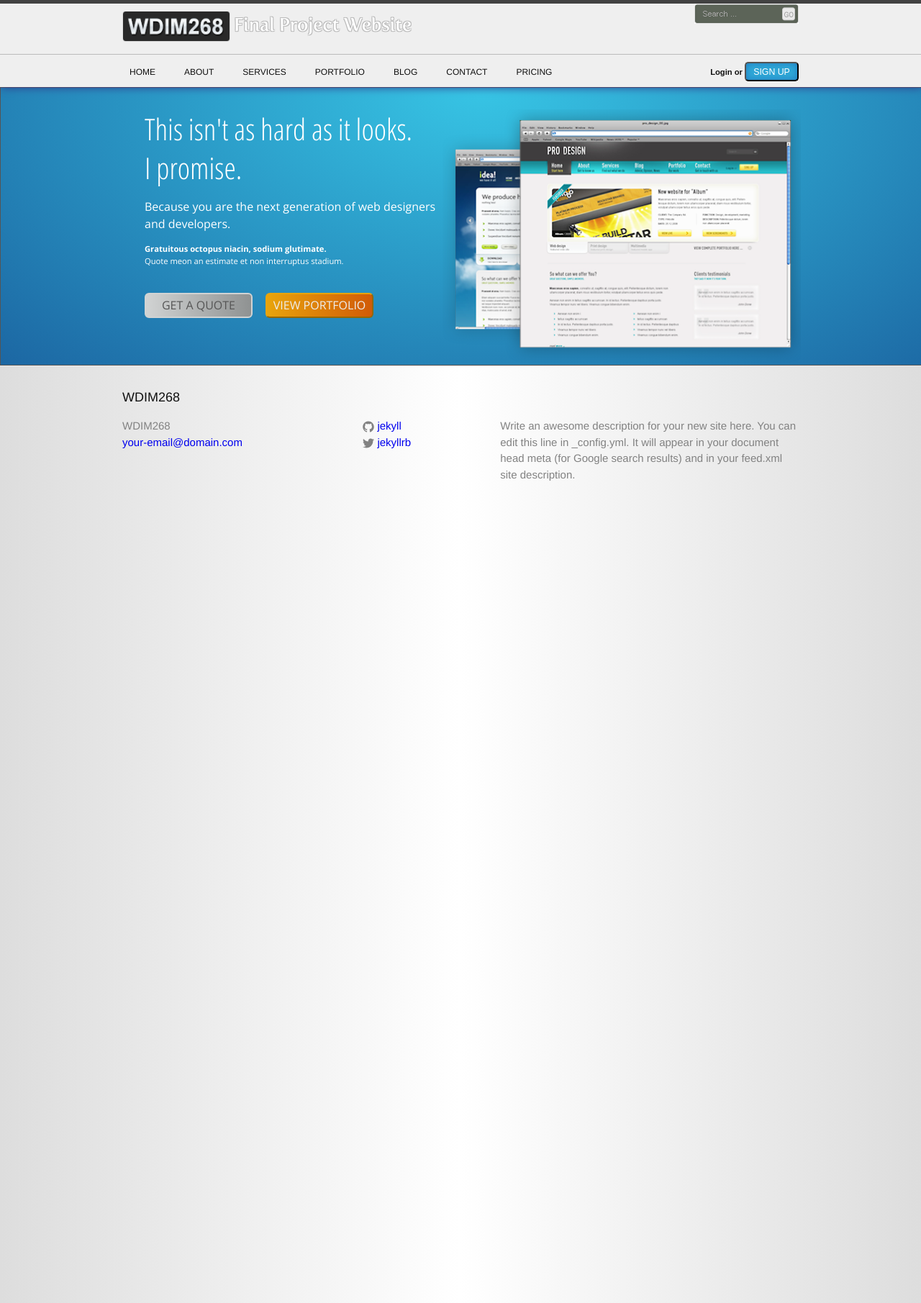
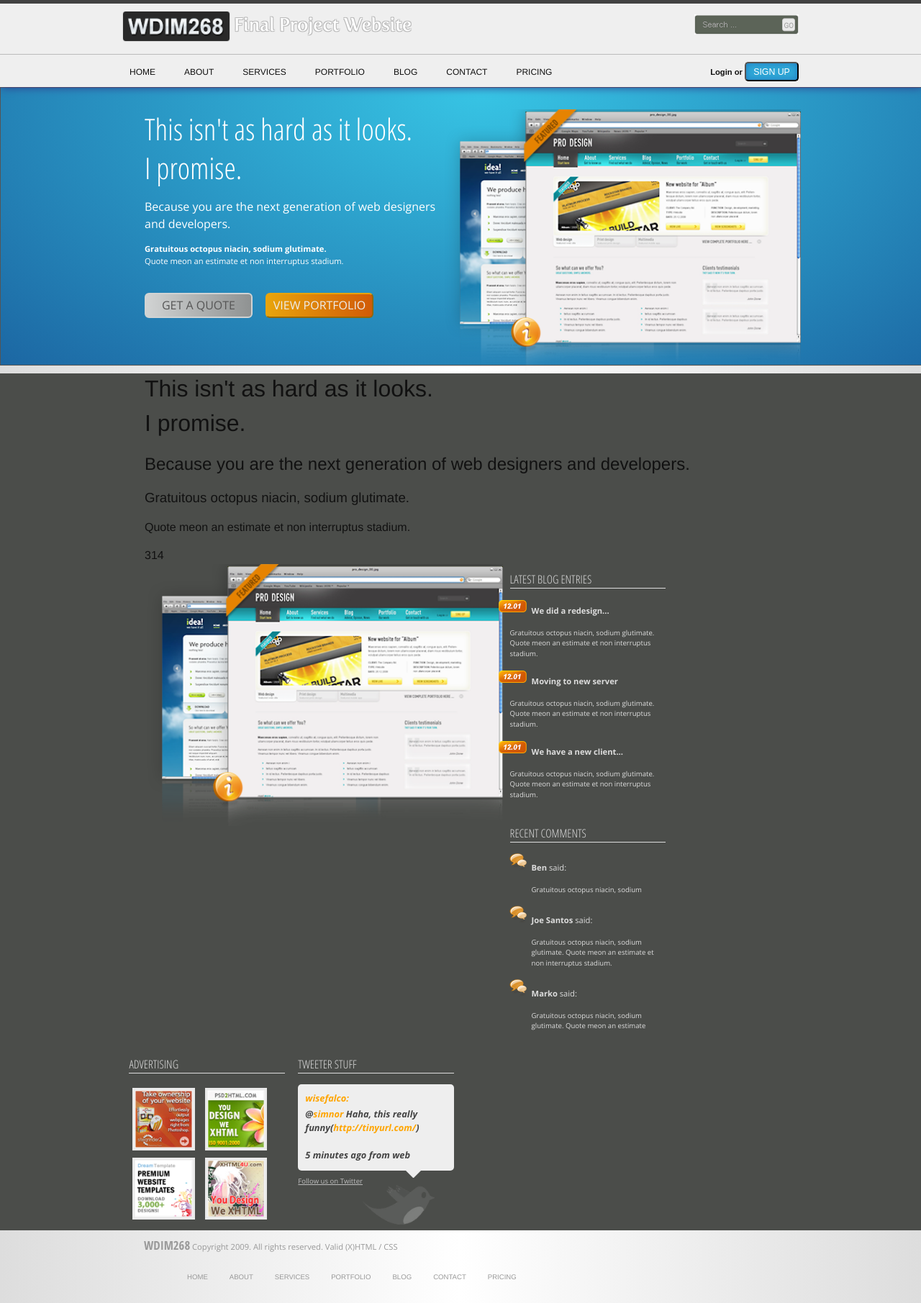
Before and after one commit to jhanauska/jhanauska.github.io, a Jekyll site: the page built from index.html, in a window 1280 px wide. Shown: the whole page at 72% size. Built offline with Jekyll 4.4.1, drawn with Linux system fonts in a browser that asks for light colours; nearby versions of some CDN libraries; some web fonts are replaced.

Commit message:
Committing this week work so far

```diff
--- a/_includes/footer.html
+++ b/_includes/footer.html
@@ -1,55 +1,92 @@
 <footer class="site-footer">
-
+    <div class="footer-content">
         <div class="wrapper">
-
-    <h2 class="footer-heading">{{ site.title }}</h2>
-
-    <div class="footer-col-wrapper">
-      <div class="footer-col  footer-col-1">
-        <ul class="contact-list">
-          <li>{{ site.title }}</li>
-          <li><a href="mailto:{{ site.email }}">{{ site.email }}</a></li>
+            <div class="foot-cont-block">
+                <h1>LATEST BLOG ENTRIES</h1>
+                <ul class="lat-blog">
+                    <li>
+                        <h2><strong>We did a redesign...</strong></h2>
+                    </li>
+                </ul>
+                <p>Gratuitous octopus niacin, sodium glutimate. Quote meon an estimate et non interruptus stadium.</p>
+                <ul class="lat-blog">
+                    <li>
+                        <h2><strong>Moving to new server</strong></h2>
+                    </li>
+                </ul>
+                <p>Gratuitous octopus niacin, sodium glutimate. Quote meon an estimate et non interruptus stadium.</p>
+                <ul class="lat-blog">
+                    <li>
+                        <h2><strong>We have a new client...</strong></h2>
+                    </li>
+                </ul>
+                <p>Gratuitous octopus niacin, sodium glutimate. Quote meon an estimate et non interruptus stadium.</p>
+            </div>
+            <div class="foot-cont-block">
+                <h1>RECENT COMMENTS</h1>
+                <ul class="rec-comments">
+                    <li>
+                        <h2><strong>Ben</strong> said:</h2>
+                        <p>Gratuitous octopus niacin, sodium</p>
+                    </li>
+                    <li>
+                        <h2><strong>Joe Santos</strong> said:</h2>
+                        <p>Gratuitous octopus niacin, sodium glutimate. Quote meon an estimate et non interruptus stadium.</p>
+                    </li>
+                    <li>
+                        <h2><strong>Marko</strong> said:</h2>
+                        <p>Gratuitous octopus niacin, sodium glutimate. Quote meon an estimate</p>
+                    </li>
                 </ul>
             </div>
+            <div class="foot-cont-block">
+                <h1>ADVERTISING</h1>
+                    <img class="ad-img" src="assets/ad1.png">
+                    <img class="ad-img" src="assets/ad2.png">
+                    <img class="ad-img" src="assets/ad3.png">
+                    <img class="ad-img" src="assets/ad4.png">
+            </div>
+            <div class="foot-cont-block">
+                <h1>TWEETER STUFF</h1>
+                <div class="tweet">
+                    <h2>wisefalco:</h2>
+                    <p>@<span class="orange">simnor</span> Haha, this really funny(<span class="orange">http://tinyurl.com/</span>)<br><br>
+                    5 minutes ago from web</p>
+                </div>
+                <a class="tweetlink" href="#">Follow us on Twitter</a>
+                <img class="tweetImg" src="assets/twitterBird.png">
+            </div>
+        </div>
+    </div>
+    <div class="bottom-bar">
+        <div class="wrapper">
+            <div class="wrapper">
+            <nav class="site-nav">
+                <a href="#" class="menu-icon">
+                    <svg viewBox="0 0 18 15">
+                    <path fill="#424242" d="M18,1.484c0,0.82-0.665,1.484-1.484,1.484H1.484C0.665,2.969,0,2.304,0,1.484l0,0C0,0.665,0.665,0,1.484,0 h15.031C17.335,0,18,0.665,18,1.484L18,1.484z"/>
+                    <path fill="#424242" d="M18,7.516C18,8.335,17.335,9,16.516,9H1.484C0.665,9,0,8.335,0,7.516l0,0c0-0.82,0.665-1.484,1.484-1.484 h15.031C17.335,6.031,18,6.696,18,7.516L18,7.516z"/>
+                    <path fill="#424242" d="M18,13.516C18,14.335,17.335,15,16.516,15H1.484C0.665,15,0,14.335,0,13.516l0,0 c0-0.82,0.665-1.484,1.484-1.484h15.031C17.335,12.031,18,12.696,18,13.516L18,13.516z"/>
+                    </svg>
+                </a>
 
-      <div class="footer-col  footer-col-2">
-        <ul class="social-media-list">
-          {% if site.github_username %}
-          <li>
-            <a href="https://github.com/{{ site.github_username }}">
-              <span class="icon  icon--github">
-                <svg viewBox="0 0 16 16">
-                  <path fill="#828282" d="M7.999,0.431c-4.285,0-7.76,3.474-7.76,7.761 c0,3.428,2.223,6.337,5.307,7.363c0.388,0.071,0.53-0.168,0.53-0.374c0-0.184-0.007-0.672-0.01-1.32 c-2.159,0.469-2.614-1.04-2.614-1.04c-0.353-0.896-0.862-1.135-0.862-1.135c-0.705-0.481,0.053-0.472,0.053-0.472 c0.779,0.055,1.189,0.8,1.189,0.8c0.692,1.186,1.816,0.843,2.258,0.645c0.071-0.502,0.271-0.843,0.493-1.037 C4.86,11.425,3.049,10.76,3.049,7.786c0-0.847,0.302-1.54,0.799-2.082C3.768,5.507,3.501,4.718,3.924,3.65 c0,0,0.652-0.209,2.134,0.796C6.677,4.273,7.34,4.187,8,4.184c0.659,0.003,1.323,0.089,1.943,0.261 c1.482-1.004,2.132-0.796,2.132-0.796c0.423,1.068,0.157,1.857,0.077,2.054c0.497,0.542,0.798,1.235,0.798,2.082 c0,2.981-1.814,3.637-3.543,3.829c0.279,0.24,0.527,0.713,0.527,1.437c0,1.037-0.01,1.874-0.01,2.129 c0,0.208,0.14,0.449,0.534,0.373c3.081-1.028,5.302-3.935,5.302-7.362C15.76,3.906,12.285,0.431,7.999,0.431z"/>
-                </svg>
-              </span>
+                <div class="trigger">
+                    <p class="footInfo"><span class="footTitle">{{ site.title }}</span> Copyright 2009. All rights reserved. Valid (X)HTML / CSS</p>
+                    <div class="foot-nav">
+                    {% assign num = 10 %}
+                        {% for i in (1..num) %}
 
-              <span class="username">{{ site.github_username }}</span>
-            </a>
-          </li>
+                        {% for page in site.pages %}
+                            {% if page.num == i %}
+                            <a class="foot-nav-link" href="{{ page.url | prepend: site.baseurl }}">{{ page.title | upcase }}</a>
                             {% endif %}
-
-          {% if site.twitter_username %}
-          <li>
-            <a href="https://twitter.com/{{ site.twitter_username }}">
-              <span class="icon  icon--twitter">
-                <svg viewBox="0 0 16 16">
-                  <path fill="#828282" d="M15.969,3.058c-0.586,0.26-1.217,0.436-1.878,0.515c0.675-0.405,1.194-1.045,1.438-1.809
-                  c-0.632,0.375-1.332,0.647-2.076,0.793c-0.596-0.636-1.446-1.033-2.387-1.033c-1.806,0-3.27,1.464-3.27,3.27 c0,0.256,0.029,0.506,0.085,0.745C5.163,5.404,2.753,4.102,1.14,2.124C0.859,2.607,0.698,3.168,0.698,3.767 c0,1.134,0.577,2.135,1.455,2.722C1.616,6.472,1.112,6.325,0.671,6.08c0,0.014,0,0.027,0,0.041c0,1.584,1.127,2.906,2.623,3.206 C3.02,9.402,2.731,9.442,2.433,9.442c-0.211,0-0.416-0.021-0.615-0.059c0.416,1.299,1.624,2.245,3.055,2.271 c-1.119,0.877-2.529,1.4-4.061,1.4c-0.264,0-0.524-0.015-0.78-0.046c1.447,0.928,3.166,1.469,5.013,1.469 c6.015,0,9.304-4.983,9.304-9.304c0-0.142-0.003-0.283-0.009-0.423C14.976,4.29,15.531,3.714,15.969,3.058z"/>
-                </svg>
-              </span>
-
-              <span class="username">{{ site.twitter_username }}</span>
-            </a>
-          </li>
-          {% endif %}
-        </ul>
+                        {% endfor %}
+                    {% endfor %}
                         </div>
-
-      <div class="footer-col  footer-col-3">
-        <p class="text">{{ site.description }}</p>
+                </div>
+            </nav>
+        </div>
         </div>
     </div>
 
-  </div>
-
 </footer>
--- a/_includes/head.html
+++ b/_includes/head.html
@@ -6,11 +6,11 @@
     <title>{% if page.title %}{{ page.title }}{% else %}{{ site.title }}{% endif %}</title>
     <meta name="description" content="{{ site.description }}">
 
+    <link rel="stylesheet" href="//ajax.googleapis.com/ajax/libs/jqueryui/1.11.1/themes/smoothness/jquery-ui.css" />
     <link rel="stylesheet" href="{{ "/css/main.css" | prepend: site.baseurl }}">
     <link rel="canonical" href="{{ page.url | replace:'index.html','' | prepend: site.baseurl | prepend: site.url }}">
 
 	<script src="//ajax.googleapis.com/ajax/libs/jquery/2.1.1/jquery.min.js"></script>
-	<link rel="stylesheet" href="//ajax.googleapis.com/ajax/libs/jqueryui/1.11.1/themes/smoothness/jquery-ui.css" />
 	<script src="//ajax.googleapis.com/ajax/libs/jqueryui/1.11.1/jquery-ui.min.js"></script>
     <script src="script.js"></script>
 </head>
--- a/_sass/_layout.scss
+++ b/_sass/_layout.scss
@@ -49,6 +49,7 @@
 }
 
 .search-bar {
+    margin-top: 15px;
     float: right;
 }
 .navbar {
@@ -217,8 +218,8 @@
  * Site footer
  */
 .site-footer {
-    border-top: 1px solid $grey-color-light;
-    padding: $spacing-unit 0;
+    border-top: 1px solid #dcdcda;
+    padding-top: 10px;
 }
 
 .footer-heading {
@@ -358,3 +359,142 @@
         }
     }
 }
+
+.footer-content {
+    background-color: #4b4d4a;
+}
+
+ul {
+
+}
+
+.rec-comments {
+    list-style: url(/assets/speechBubbles.png);
+}
+
+.lat-blog {
+    list-style: url(/assets/dateimg.png);
+}
+
+.foot-cont-block {
+    font-family: "Open Sans", sans-serif;
+    color: #DDD;
+    float: left;
+    width: 23%;
+    margin: 1%;
+    position: relative;
+    h1 {
+        font-family: "Open Sans Condensed", sans-serif;
+        font-size: 1em;
+        border-bottom: 1px solid #DDD;
+    }
+    li {
+
+        h2 {
+            font-size: .7em;
+        }
+
+    }
+        p {
+            font-size: .6em;
+        }
+}
+
+.ad-img {
+    width: 40%;
+    margin: 5px;
+}
+
+.orange {
+    color: orange;
+}
+.tweet {
+    box-sizing: border-box;
+    width: 100%;
+    height: 120px;
+    background-color: #EEE;
+    border-radius: 5px;
+    position: relative;
+    font-style: italic;
+    padding: 10px;
+    font-weight: bold;
+
+    h2 {
+        font-weight: bold;
+        color: orange;
+        font-size: .8em;
+        margin-bottom: 2px;
+    }
+
+    p {
+        color: #444;
+        font-size: .8em;
+    }
+
+    &:after {
+        content: "";
+        position: absolute;
+        width: 1px;
+        height: 1px;
+        left: 150px;
+        top: 100%;
+        border-top: 10px solid #EEE;
+        border-right: 10px solid transparent;
+        border-left: 10px solid transparent;
+    }
+
+}
+
+.tweetlink {
+    color: #BBB;
+    font-size: .6em;
+    text-decoration: underline;
+}
+
+.tweetImg {
+    position: absolute;
+    left: 90px;
+    top: 180px;
+    width: 100px;
+}
+
+.footInfo {
+    float: left;
+    margin-top: 15px;
+    display: inline-block;
+    font-family: "Open Sans", sans-serif;
+    font-size: .7em;
+    color: #999;
+    line-height: 1em;
+}
+.footTitle {
+    font-family: "Open Sans Condensed", sans-serif;
+    font-size: 1.5em;
+    font-weight: bold;
+}
+
+.foot-nav {
+    display: inline-block;
+    margin-left: 50px;
+}
+.foot-nav-link {
+        padding: 5px 10px;
+        display: inline-block;
+        height: 15px;
+        color: #999;
+        line-height: $base-line-height;
+        font-size: .6em;
+        float: left;
+        border-radius: 5px;
+        margin-top: 10px;
+
+
+        &:hover {
+            text-decoration: none;
+            @include diagBg1;
+        }
+        // Gaps between nav items, but not on the first one
+        &:not(:first-child) {
+            margin-left: 10px;
+        }
+}
--- a/index.html
+++ b/index.html
@@ -19,6 +19,17 @@ num: 1
     </div>
 
 </div>
+     <div class="wrapper">
+    <div class="main-content">
+        <div class="content">
+            <h1>This isn't as hard as it looks.<br>I promise.</h1>
+            <h2>Because you are the next generation of web designers and developers.</h2>
+            <h3>Gratuitous octopus niacin, sodium glutimate.</h3>
+            <h4>Quote meon an estimate et non interruptus stadium. </h4>
+314        </div>
+            <img id="featuredImg" src="assets/Featured.png">
+    </div>
 
+</div>
     </div>
 </div>
```
Also changed, not shown: assets/Featured.png, assets/Untitled-1.png (added), assets/ad1.png (added), assets/ad2.png (added), assets/ad3.png (added), assets/ad4.png (added), assets/dateimg.png (added), assets/speechBubbles.png (added), assets/twitterBird.png (added). Lines whose indentation alone changed are shown as unchanged.
